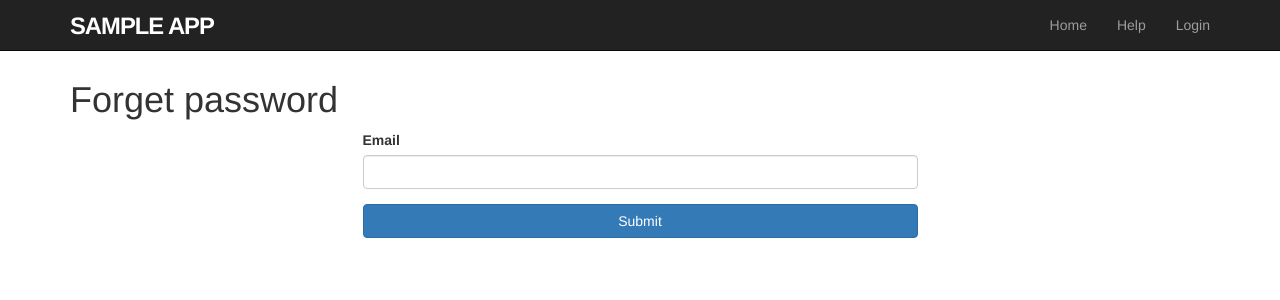
After one commit to hieutd-2331/sample_app, a Rails app: page /password_resets/new in a window 1280 px wide. The commit adds this page. Shown: the top 300 px of the page. Run offline with Rails 7, Linux system fonts and the light colour scheme; style sheets or scripts are compiled from the project's sources; some libraries are stand-ins or nearby versions.

Commit message:
Chapter 12: Reset password

```diff
--- /dev/null
+++ b/app/controllers/password_resets_controller.rb
@@ -0,0 +1,52 @@
+class PasswordResetsController < ApplicationController
+  before_action :get_user, :valid_user, only: %w(edit update)
+
+  def new; end
+
+  def create
+    @user = User.find_by email: params[:password_reset][:email].downcase
+    if @user
+      @user.create_reset_digest
+      @user.send_password_reset_email
+      flash[:info] =  t "password_resets.sended_email"
+      redirect_to root_url
+    else
+      flash.now[:danger] = t "password_resets.unsended_email"
+      render :new
+    end
+  end
+
+  def edit; end
+
+  def update
+    if params[:user][:password].empty?
+      flash[:danger] = t ".update_password_reset"
+      render :edit
+    elsif @user.update user_params
+      log_in @user
+      flash[:success] = t ".update_password_success"
+      redirect_to @user
+    else
+      flash[:danger] = t ".update_password_fail"
+      render :edit
+    end
+  end
+
+  private
+
+  def get_user
+    @user = User.find_by email: params[:email]
+    return if @user
+    flash[:danger] = t".not_found_user"
+    redirect_to root_url
+  end
+
+  def valid_user
+    return if (@user && @user.activated? && @user.authenticated?(:reset, params[:id]))
+    redirect_to root_url
+  end
+
+  def user_params
+    params.require(:user).permit :password, :password_confirmation
+  end
+end
--- /dev/null
+++ b/app/views/password_resets/new.html.erb
@@ -0,0 +1,11 @@
+<% provide :title, t(".title") %>
+<h1><%= t(".title") %></h1>
+<div class="row">
+  <div class="col-md-6 col-md-offset-3">
+    <%= form_for :password_reset, url: password_resets_path do |f| %>
+      <%= f.label :email, t(".email") %>
+      <%= f.email_field :email, class: "form-control" %>
+      <%= f.submit t(".submit"), class: "btn btn-primary" %>
+    <% end %>
+  </div>
+</div>
--- a/app/views/sessions/new.html.erb
+++ b/app/views/sessions/new.html.erb
@@ -7,6 +7,7 @@
       <%= f.email_field :email, class: "form-control" %>
       <%= f.label :password, t("sessions.new.password") %>
       <%= f.password_field :password, class: "form-control" %>
+      <%= link_to t(".forgot_password"), new_password_reset_path %>
       <%= f.label :remember_me, class: "checkbox inline" do %>
         <%= f.check_box :remember_me %>
         <span><%= t("sessions.new.remember_me") %></span>
--- a/config/locales/en.yml
+++ b/config/locales/en.yml
@@ -47,6 +47,7 @@ en:
       new_user: New User?
       signup_now: Sign up now!
       remember_me: Remember me on this computer
+      forgot_password: Forgot password
     account_not_activated: "Account not activated. Check your email for the activation link."
   account:
     title: Account
@@ -62,6 +63,18 @@ en:
     greeting: Hi
     content: Welcome to the Sample App! Click on the link below to activate your account
     activate: Activate
+  password_resets:
+    edit:
+      title: Reset password
+      password: Password
+      password_confirmation: Confirmation
+      update: Update
+    new:
+      title: Forget password
+      password_reset: Reset Password
+      submit: Submit
+    sended_email: Email sent with password reset instructions
+    unsended_email: Email address not found
   unknown_user: User is not exist!
   welcome: Welcom to the sample app!
   login: Login
--- a/config/locales/vi.yml
+++ b/config/locales/vi.yml
@@ -48,6 +48,7 @@ vi:
       new_user: Tài khoản mới?
       signup_now: Đăng ký ngay!
       remember_me: Lưu tài khoản
+      forgot_password: Quên mật khẩu
     account_not_activated: "Tài khoản chưa được kích hoạt.Vui lòng kiểm tra email để lấy link kích hoạt."
   account:
     title: Tài khoản
@@ -63,6 +64,18 @@ vi:
     greeting: Xin chào
     content: Xin chào bạn đến với Sample App! Vui lòng kích vào đường link dưới đây để kích hoạt tài khoản
     activate: Kích hoạt
+  password_resets:
+    edit:
+      title: Tạo mật khẩu mới
+      password: Mật khẩu
+      password_confirmation: Nhập lại mật khẩu
+      update: Cập nhật
+    new:
+      title: Quên mật khẩu
+      password_reset: Cài lại mật khẩu
+      submit: Cập nhật
+    sended_email: Thư điện tử được gửi với hướng dẫn đổi mật khẩu
+    unsended_email: Địa chỉ thư điện tử không tìm thấy
   unknown_user: Không tồn tại người dùng này
   welcome: Chào mừng bạn đến với Sample App
   login: Đăng nhập
--- a/config/routes.rb
+++ b/config/routes.rb
@@ -13,5 +13,7 @@ Rails.application.routes.draw do
     delete "/logout", to: "sessions#destroy"
 
     resources :account_activations, only: :edit
+
+    resources :password_resets
   end
 end
--- /dev/null
+++ b/db/migrate/20200708062246_add_reset_to_users.rb
@@ -0,0 +1,6 @@
+class AddResetToUsers < ActiveRecord::Migration[6.0]
+  def change
+    add_column :users, :reset_digest, :string
+    add_column :users, :reset_sent_at, :datetime
+  end
+end
```
Also changed, not shown: app/mailers/user_mailer.rb (+3 -4 lines), app/models/user.rb (+10 -1 lines), app/views/password_resets/edit.html.erb (added, +15 -0 lines), db/development.sqlite3, db/schema.rb.
